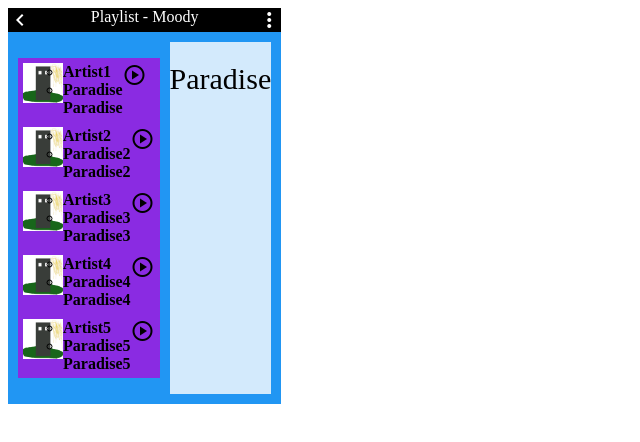
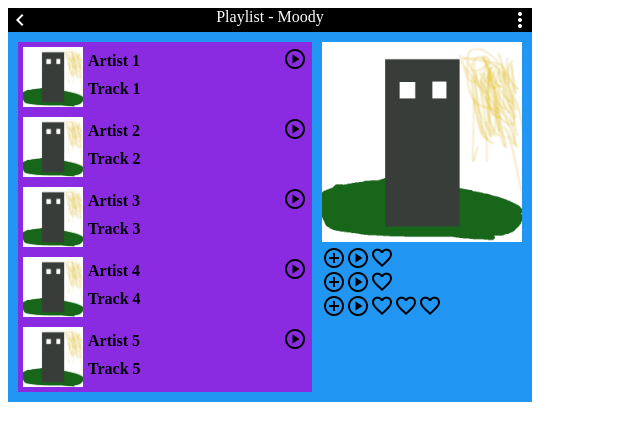
Before and after one commit to KerrikTheCleric/react-media-player, a React (Vite) app: page / in a window 1280 px wide. Shown: the top 442 px of the page, without its empty margins (0-640 px from the left). Built offline with nearby package versions, Linux system fonts and the light colour scheme.

Commit message:
Player Framework

```diff
--- a/src/App.css
+++ b/src/App.css
@@ -1,3 +1,4 @@
 #wrapper {
     float: left;
+
 }
--- a/src/components/GridContainer.css
+++ b/src/components/GridContainer.css
@@ -19,6 +19,17 @@
 
 .trackList{
   padding-left: 0;
+  margin: 0;
+  min-width: 200px;
+}
+
+.playerTopList{
+  display: flex;
+}
+
+.playingDisplay{
+  padding-left: 0;
+  margin: 0;
 }
 
 .trackListItem {
@@ -28,7 +39,14 @@
   display: flex;
 }
 
+
+
 .list-image{
-  max-width: 40px;
-  max-height: 40px;
+  max-width: 60px;
+  max-height: 60px;
 }
+
+.player-image{
+  max-width: 200px;
+  max-height: 200px;
+}
--- a/src/components/GridContainer.tsx
+++ b/src/components/GridContainer.tsx
@@ -1,6 +1,7 @@
 import { ReactElement } from "react";
 import { ITrackMenuItemList } from "../interfaces";
 import { TrackListItem } from "./TrackListItem";
+import testImage from "../assets/album_cover.png";
 
 import "./GridContainer.css";
 import "./TrackListItem.css";
@@ -9,10 +10,6 @@ import "./TrackListItem.css";
 
 export function GridContainer({ data }: ITrackMenuItemList): ReactElement {
 
-    /*const numbers = [1, 2, 3, 4, 5];
-    const doubled = numbers.map((number) => number * 2);
-    console.log(doubled);*/
-
     const listItems = data.map((track) =>
         <li className="trackListItem">
             <img className="list-image"
@@ -20,9 +17,8 @@ export function GridContainer({ data }: ITrackMenuItemList): ReactElement {
                 alt={track.name}
             />
             <ul className="trackList">
-                <li><b>{track.artist}</b></li>
-                <li><b>{track.name}</b></li>
-                <b>{track.name}</b>
+                <li className="trackListItem"><b>{track.artist}</b></li>
+                <li className="trackListItem"><b>{track.name}</b></li>
             </ul>
 
             <span className="material-symbols-outlined"> play_circle </span>
@@ -33,8 +29,29 @@ export function GridContainer({ data }: ITrackMenuItemList): ReactElement {
     return (
 
         <div className="grid-container">
-             <ul className="trackList">{listItems}</ul>
-            <div className="item2">{data[0].name}</div>
+            <ul className="trackList">{listItems}</ul>
+            <ul className="playingDisplay">
+                <img className="player-image" src={testImage} alt="Playing" />
+                <li className="playerTopList">
+                    <span className="material-symbols-outlined"> add_circle </span>
+                    <span className="material-symbols-outlined"> play_circle </span>
+                    <span className="material-symbols-outlined">favorite</span>
+                </li>
+                <li className="playerTopList">
+                    <span className="material-symbols-outlined"> add_circle </span>
+                    <span className="material-symbols-outlined"> play_circle </span>
+                    <span className="material-symbols-outlined">favorite</span>
+                </li>
+                <li className="playerTopList">
+                    <span className="material-symbols-outlined"> add_circle </span>
+                    <span className="material-symbols-outlined"> play_circle </span>
+                    <span className="material-symbols-outlined">favorite</span>
+                    <span className="material-symbols-outlined">favorite</span>
+                    <span className="material-symbols-outlined">favorite</span>
+                </li>
+            </ul>
+
+            {/* <div className="item2">{data[0].name}</div> */}
         </div>
     );
 }
--- a/src/data.ts
+++ b/src/data.ts
@@ -3,10 +3,10 @@ import testImage from "./assets/album_cover.png";
 
 export const tracks: ITrackMenuItemList = {
     data: [
-        { artist: "Artist1", name: "Paradise", image: testImage },
-        { artist: "Artist2", name: "Paradise2", image: testImage },
-        { artist: "Artist3", name: "Paradise3", image: testImage },
-        { artist: "Artist4", name: "Paradise4", image: testImage },
-        { artist: "Artist5", name: "Paradise5", image: testImage },
+        { artist: "Artist 1", name: "Track 1", image: testImage },
+        { artist: "Artist 2", name: "Track 2", image: testImage },
+        { artist: "Artist 3", name: "Track 3", image: testImage },
+        { artist: "Artist 4", name: "Track 4", image: testImage },
+        { artist: "Artist 5", name: "Track 5", image: testImage },
     ]
 }
```
